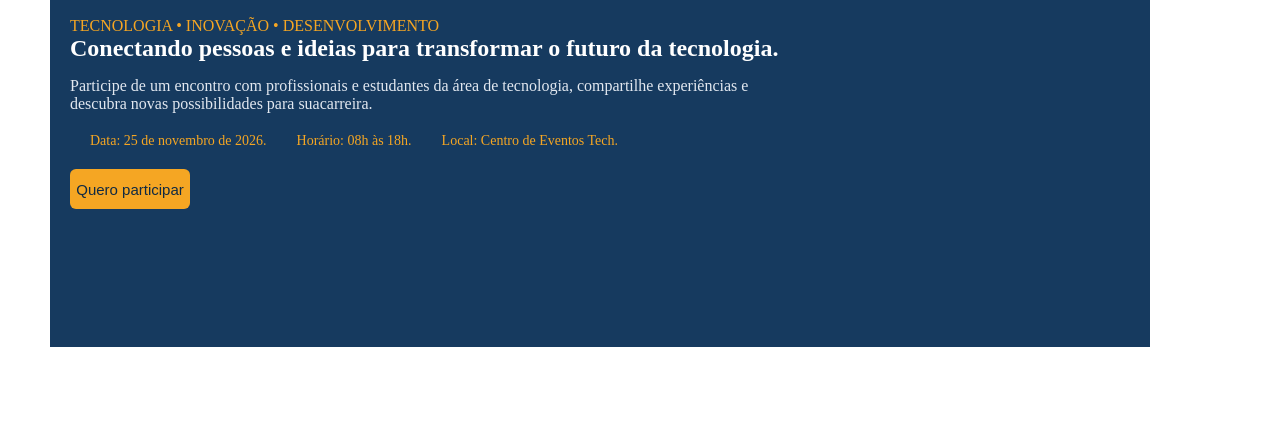
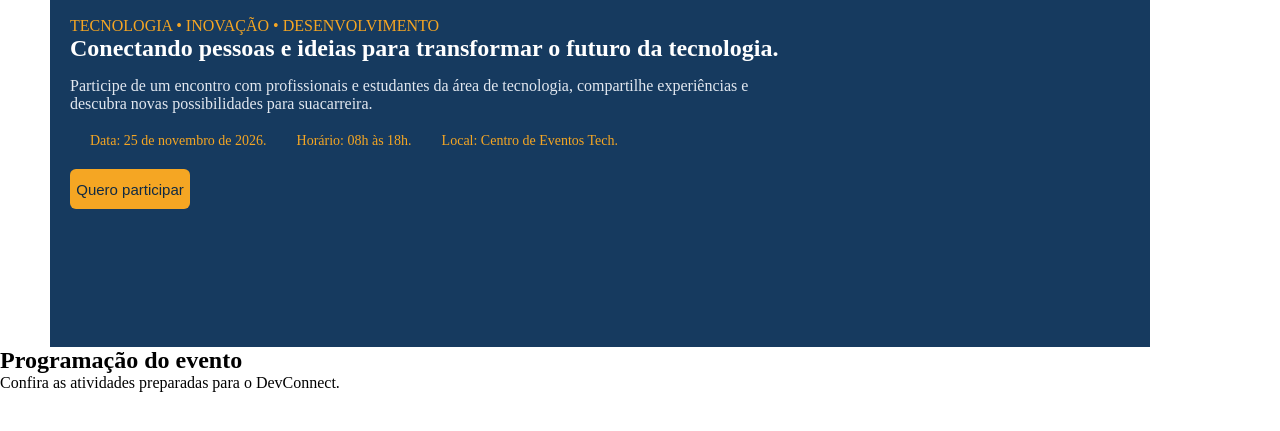
Before and after one commit to guilhermeSilva12-skeleton/DevConnect, a plain HTML site: page index.html in a window 1280 px wide. Shown: the part 83-514 px from the top of the page. Drawn offline with Linux system fonts and the light colour scheme.

Commit message:
feat: criei segunda seção Programção do evento

```diff
--- a/index.html
+++ b/index.html
@@ -12,7 +12,7 @@
               <h2 id="titulo">DevConnect</h2>
             <ul id="nav-item">
             <li><a href="#inicio" class="nav-botao">inicio</a></li>
-            <li><a href=""  class="nav-botao">Programação</a></li>
+            <li><a href="#programacao"  class="nav-botao">Programação</a></li>
             <li ><a href=""  class="nav-botao">Palestrantes</a></li>
            <li ><a href=""  class="nav-botao">Localização</a></li>
             <li ><a href=""  class="nav-botao">Inscrição</a></li>
@@ -35,6 +35,16 @@
 
                      <button id="botao-inicio"> Quero participar</button>
                 </section>
+                <section id="programacao">
+                        <h2 id="evento"> Programação do evento</h2>
 
+                        <p id="texto2">
+                            Confira as atividades preparadas para o DevConnect.
+                        </p>
+                        <div class="card">
+
+                        </div>
+
+                </section>
 </body>
 </html>
```
